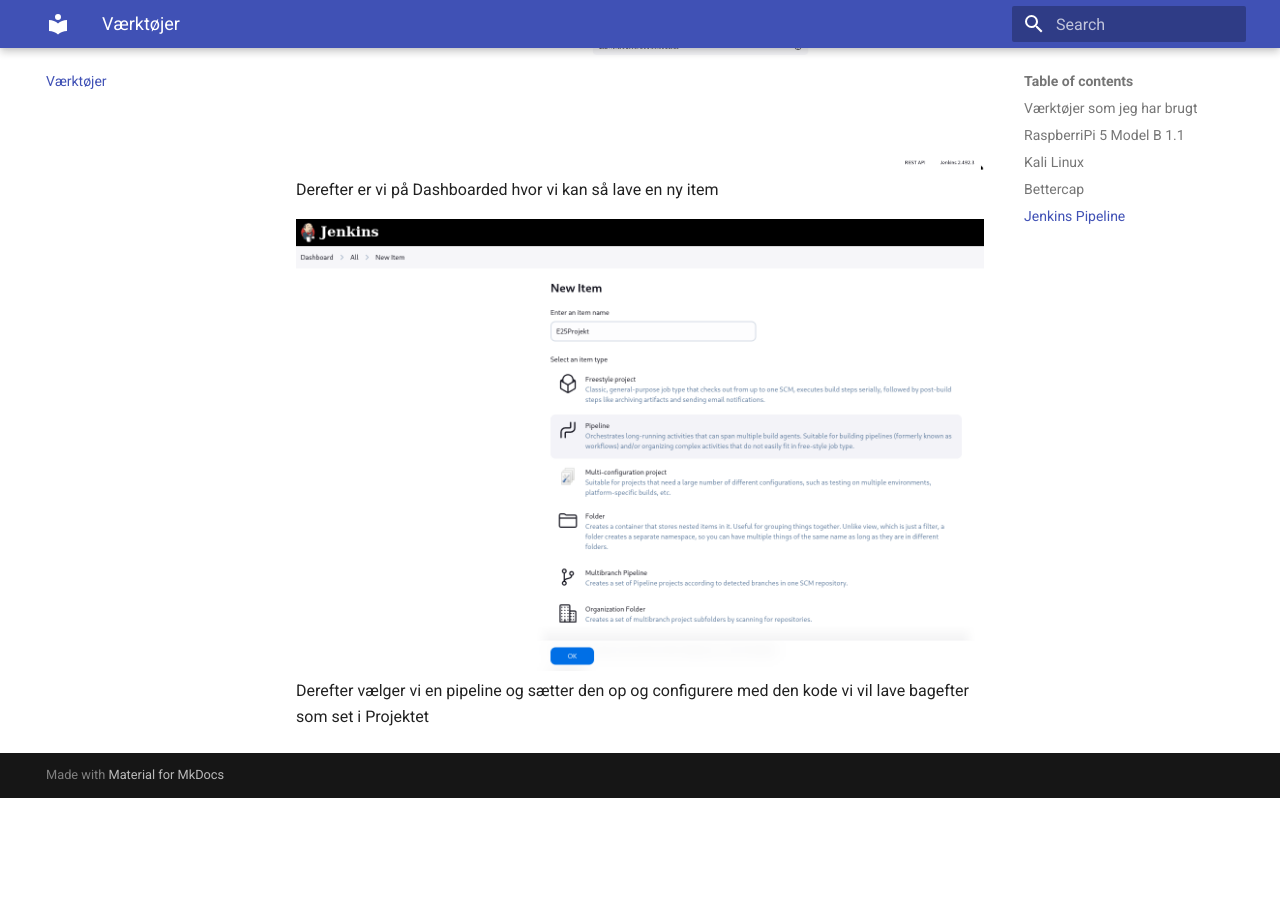
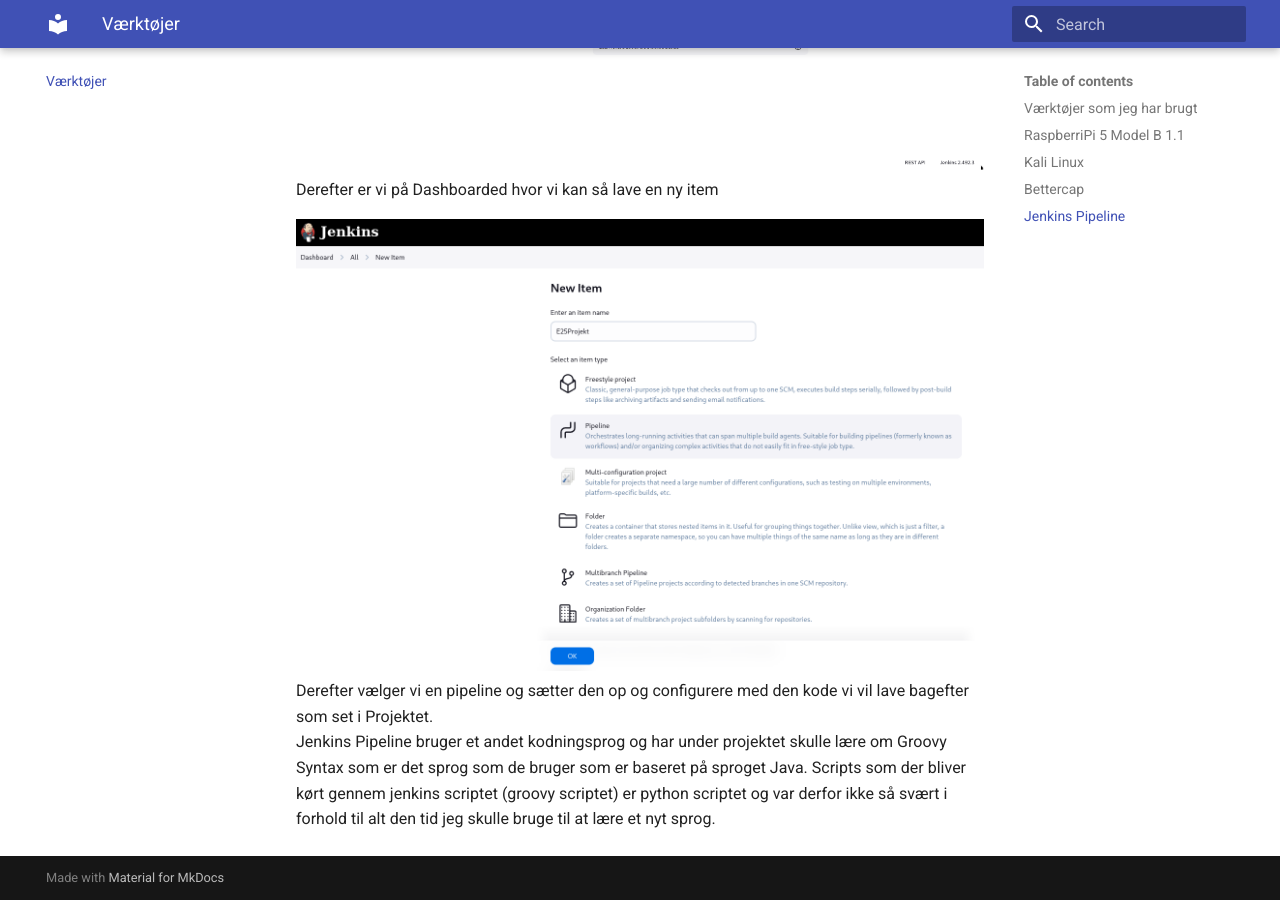
Before and after one commit to Efily/E25-Projekt, an MkDocs documentation site: the page built from docs/tools.md, in a window 1280 px wide and 900 px high, scrolled down 2476 px. Built offline with MkDocs 1.6.1 and Material for MkDocs 9.7.7, drawn with Linux system fonts in a browser that asks for light colours; before the commit the page ends 3274 px from its top, so only the background shows below that.

Commit message:
Update tools.md

```diff
--- a/docs/tools.md
+++ b/docs/tools.md
@@ -46,4 +46,5 @@
 Derefter er vi på Dashboarded hvor vi kan så lave en ny item
 
 ![Pipeline Setup](images/PipelineSetup.png)
-Derefter vælger vi en pipeline og sætter den op og configurere med den kode vi vil lave bagefter som set i Projektet
+Derefter vælger vi en pipeline og sætter den op og configurere med den kode vi vil lave bagefter som set i Projektet.
+Jenkins Pipeline bruger et andet kodningsprog og har under projektet skulle lære om Groovy Syntax som er det sprog som de bruger som er baseret på sproget Java. Scripts som der bliver kørt gennem jenkins scriptet (groovy scriptet) er python scriptet og var derfor ikke så svært i forhold til alt den tid jeg skulle bruge til at lære et nyt sprog.
```
